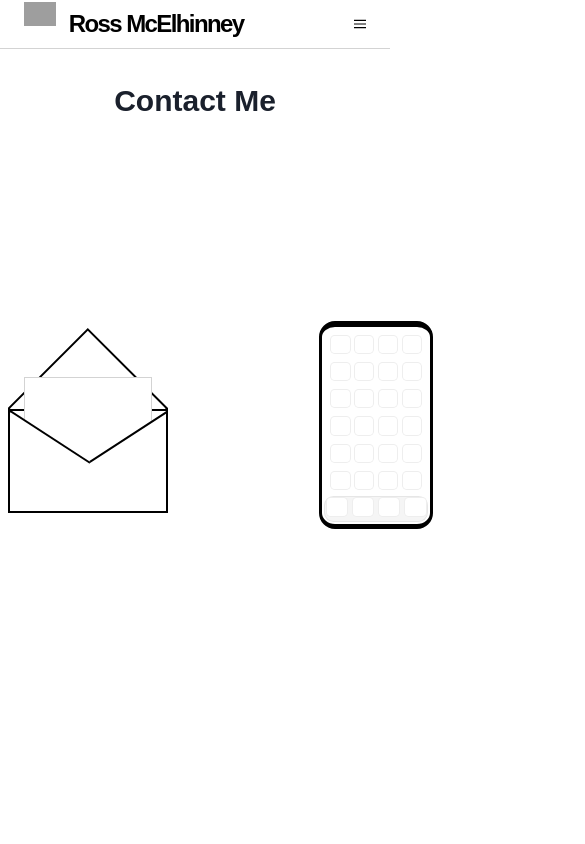
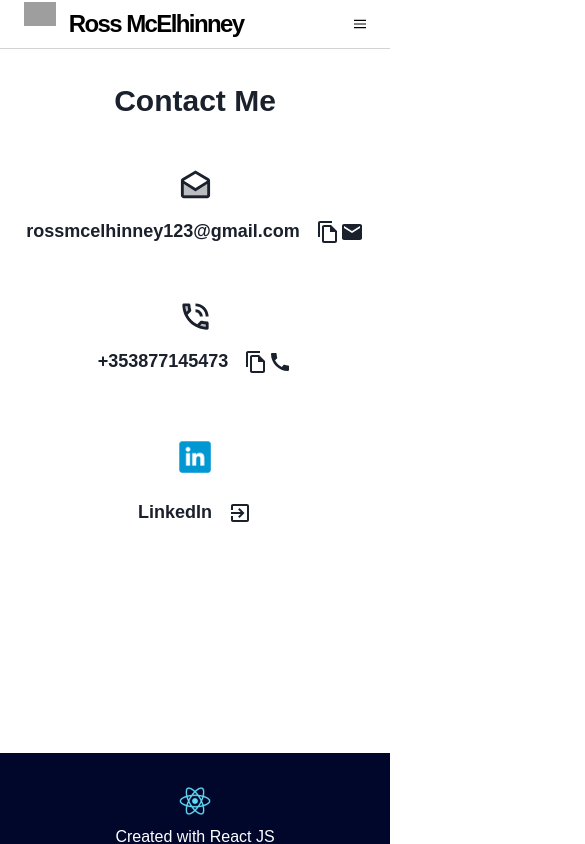
Before and after one commit to rossmcel/ross-mcelhinney-website, a React (Create React App) app: page /Contact in a window 390 px wide. Shown: the top 844 px of the page, 585 px wide, since content can reach past the window. Built offline with nearby package versions, Linux system fonts and the light colour scheme; grey boxes are pictures that could not be loaded.

Commit message:
Improve Responsiveness of Contact Page

```diff
--- a/src/app/contact/contact.view.tsx
+++ b/src/app/contact/contact.view.tsx
@@ -1,12 +1,21 @@
 import React from "react";
-import { Box, Flex, Heading } from "@chakra-ui/react";
+import { Box, Flex, Heading, Center, Image } from "@chakra-ui/react";
 import { AnimatedEmailIcon } from "../../shared/components/animated-email-icon";
 import { AnimatedPhoneIcon } from "../../shared/components/animated-phone-icon";
 import { AnimatedLinkedinIcon } from "../../shared/components/animated-linkedin-icon";
+import FileCopyOutlinedIcon from "@material-ui/icons/FileCopyOutlined";
+import DraftsTwoToneIcon from "@material-ui/icons/DraftsTwoTone";
+import EmailIcon from "@material-ui/icons/Email";
+import CallIcon from "@material-ui/icons/Call";
+import PhoneInTalkTwoToneIcon from "@material-ui/icons/PhoneInTalkTwoTone";
+import ExitToAppOutlinedIcon from "@material-ui/icons/ExitToAppOutlined";
+import LinkedInIcon from "../../linkedin-icon.png";
+import Tooltip from "@material-ui/core/Tooltip";
+import { CopyToClipboard } from "react-copy-to-clipboard";
 
 export const ContactView: React.FC = () => {
   return (
-    <Box overflow="hidden" minH="50rem" mt="2rem">
+    <Box overflow="hidden" minH={{ base: "40rem", lg: "50rem" }} mt="2rem">
       <Heading size="xl" mb="3rem" textAlign="center">
         Contact Me
       </Heading>
@@ -15,19 +24,105 @@ export const ContactView: React.FC = () => {
         mt="5rem"
         ml="auto"
         mr="auto"
-        display="grid"
+        display={{ base: "none", lg: "grid" }}
         maxWidth="70rem"
       >
-        <Flex mr="-2rem" gridRow="1" gridColumn="1" ml="-7rem">
+        <Flex
+          mr="-2rem"
+          gridRow="1"
+          gridColumn="1"
+          ml={{ base: "-2rem", xl: "-7rem" }}
+        >
           <AnimatedEmailIcon />
         </Flex>
-        <Flex mr="13rem" gridRow="1" gridColumn="2">
+        <Flex
+          ml={{ base: "-10rem", xl: "initial" }}
+          mr={{ base: "3rem", xl: "13rem" }}
+          gridRow="1"
+          gridColumn="2"
+        >
           <AnimatedPhoneIcon />
         </Flex>
-        <Flex mr="6rem" gridRow="1" gridColumn="3">
+        <Flex
+          ml={{ base: "-10rem", xl: "initial" }}
+          mr="6rem"
+          gridRow="1"
+          gridColumn="3"
+        >
           <AnimatedLinkedinIcon />
         </Flex>
       </Flex>
+
+      <Center display={{ base: "block", lg: "none" }}>
+        <Flex direction="column">
+          <Center>
+            <DraftsTwoToneIcon fontSize="large" />
+          </Center>
+          <Center mt="1rem">
+            <Flex direction="row">
+              <Heading fontSize="lg" mr="1rem">
+                rossmcelhinney123@gmail.com
+              </Heading>
+              <CopyToClipboard text="rossmcelhinney123@gmail.com">
+                <button>
+                  <Tooltip title="Copy to Clipboard">
+                    <FileCopyOutlinedIcon />
+                  </Tooltip>
+                </button>
+              </CopyToClipboard>
+              <a href="mailto:rossmcelhinney123@gmail.com" color="grey">
+                <Tooltip title="Email Me">
+                  <EmailIcon />
+                </Tooltip>
+              </a>
+            </Flex>
+          </Center>
+
+          <Center mt="3rem">
+            <PhoneInTalkTwoToneIcon fontSize="large" />
+          </Center>
+          <Center mt="1rem">
+            <Flex direction="row">
+              <Heading fontSize="lg" mr="1rem">
+                +353877145473
+              </Heading>
+              <CopyToClipboard text={"+353877145473"}>
+                <button>
+                  <Tooltip title="Copy to Clipboard">
+                    <FileCopyOutlinedIcon />
+                  </Tooltip>
+                </button>
+              </CopyToClipboard>
+              <a href="tel:+353877145473" color="grey">
+                <Tooltip title="Call Me">
+                  <CallIcon />
+                </Tooltip>
+              </a>
+            </Flex>
+          </Center>
+
+          <Center mt="3rem">
+            <Box maxW="56px">
+              <Image src={LinkedInIcon} />
+            </Box>
+          </Center>
+          <Center mt="1rem">
+            <Flex direction="row">
+              <Heading fontSize="lg" mr="1rem">
+                LinkedIn
+              </Heading>
+              <a
+                href="https://www.linkedin.com/in/ross-mcelhinney"
+                color="grey"
+              >
+                <Tooltip title="Visit My LinkedIn Profile">
+                  <ExitToAppOutlinedIcon />
+                </Tooltip>
+              </a>
+            </Flex>
+          </Center>
+        </Flex>
+      </Center>
     </Box>
   );
 };
```
Also changed, not shown: src/linkedin-icon.png (added).
